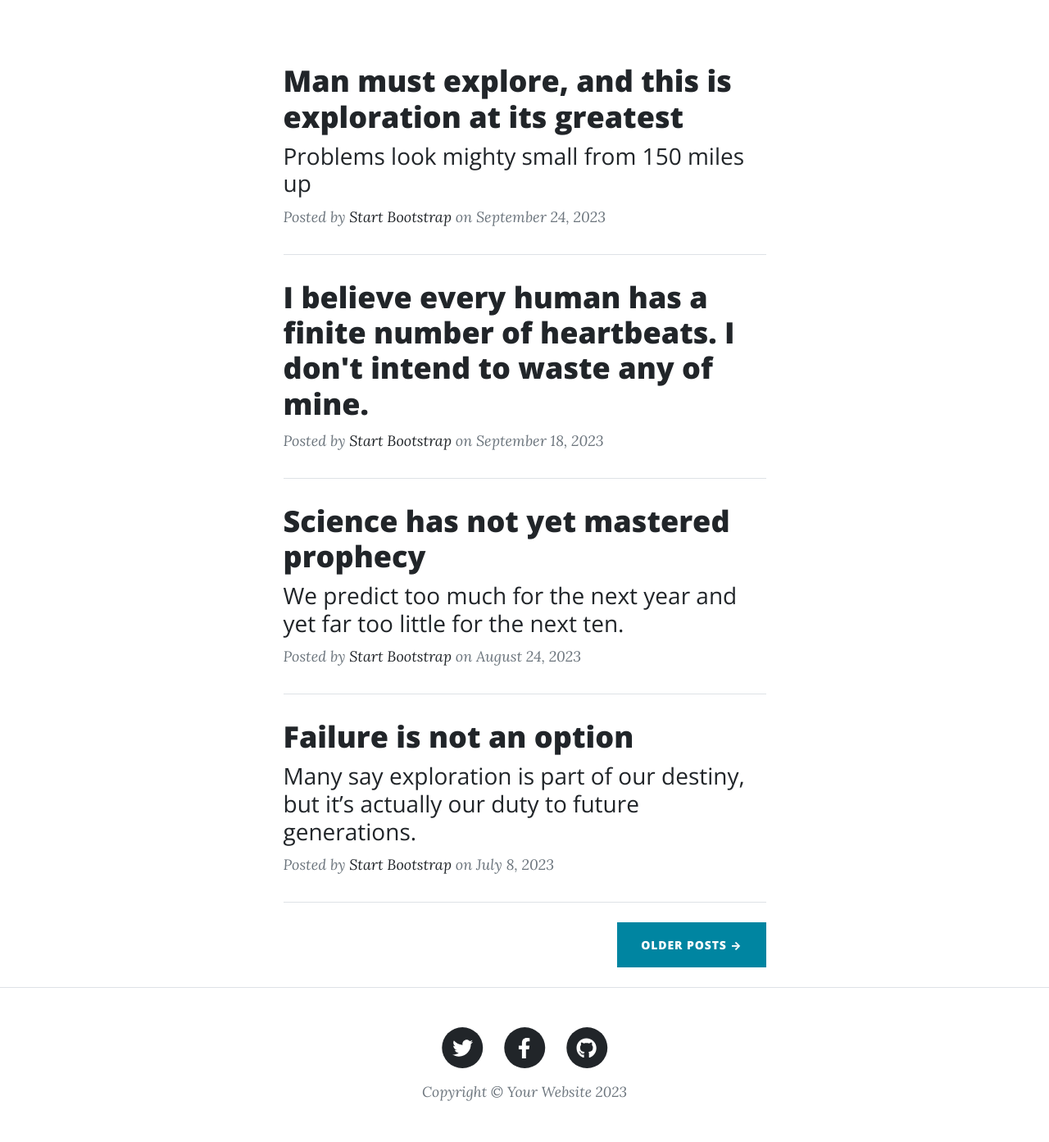
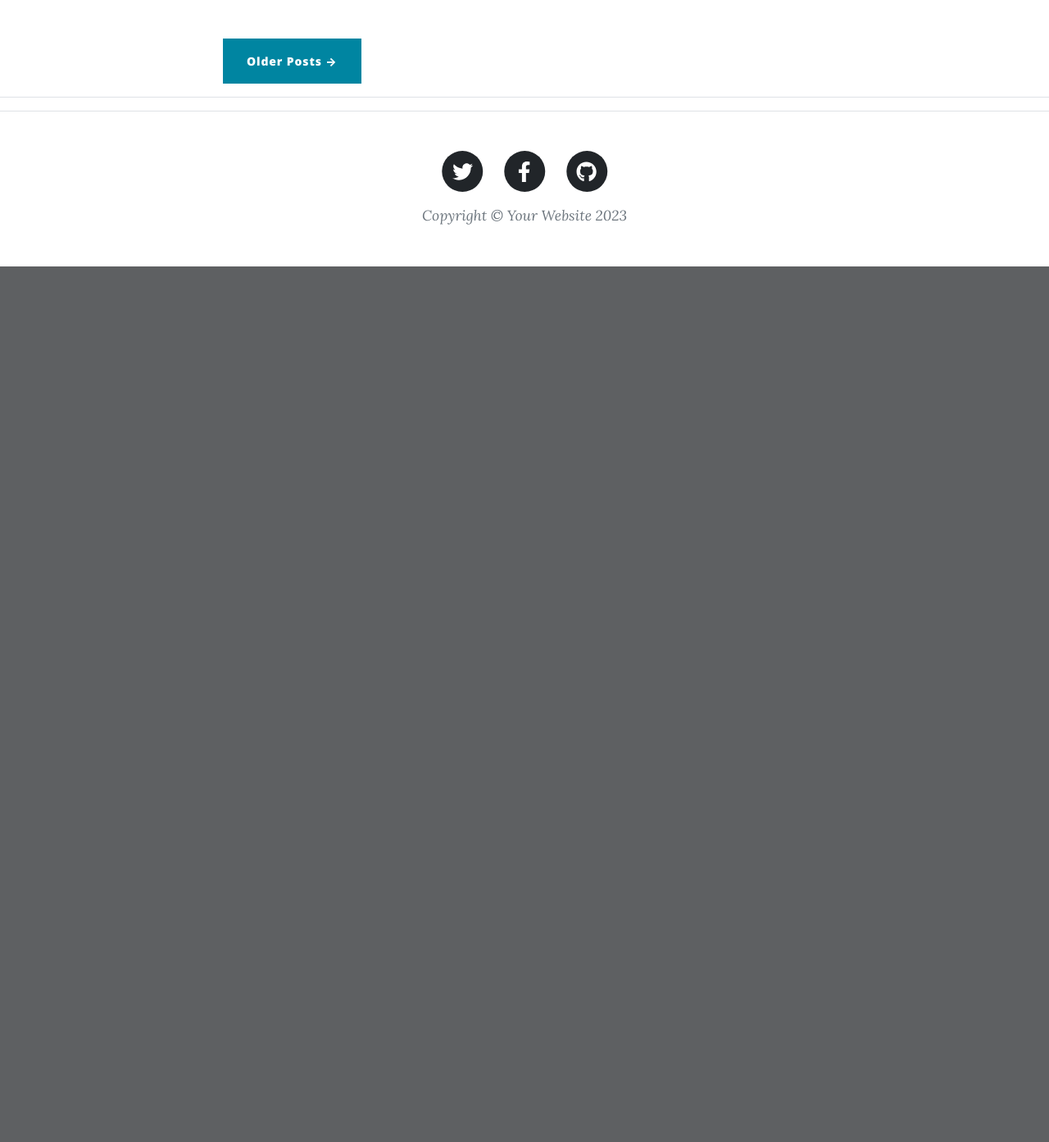
Before and after one commit to Erchey/Learning-Projects, a Flask app: page / in a window 1280 px wide. Shown: the part 533-1926 px from the top of the page at 82% size. After the commit the page ends 858 px from the top, so only its background shows below. Run offline with Flask 3, Linux system fonts and the light colour scheme; some libraries are stand-ins or nearby versions.

Commit message:
line 49 modified

```diff
--- a/upgraded blog/main.py
+++ b/upgraded blog/main.py
@@ -1,4 +1,7 @@
 from flask import Flask, render_template
+import requests
+
+# posts = requests.get("https://api.npoint.io/4fd68aac02b8d7330eac").json()
 
 app = Flask(__name__)
 
--- a/upgraded blog/templates/about.html
+++ b/upgraded blog/templates/about.html
@@ -34,7 +34,7 @@
             </div>
         </nav>
         <!-- Page Header-->
-        <header class="masthead" style="background-image: url('{{ url_for('static', filename='assets/img/contact-bg.jpg') }}'))">
+        <header class="masthead" style="background-image: url('{{ url_for('static', filename='assets/img/about-bg.jpg') }}')">
             <div class="container position-relative px-4 px-lg-5">
                 <div class="row gx-4 gx-lg-5 justify-content-center">
                     <div class="col-md-10 col-lg-8 col-xl-7">
--- a/upgraded blog/templates/contact.html
+++ b/upgraded blog/templates/contact.html
@@ -34,7 +34,7 @@
             </div>
         </nav>
         <!-- Page Header-->
-        <header class="masthead" style="background-image: url('{{ url_for('static', filename='assets/img/contact-bg.jpg') }}'))">
+        <header class="masthead" style="background-image: url('{{ url_for('static', filename='assets/img/contact-bg.jpg') }}')">
             <div class="container position-relative px-4 px-lg-5">
                 <div class="row gx-4 gx-lg-5 justify-content-center">
                     <div class="col-md-10 col-lg-8 col-xl-7">
--- a/upgraded blog/templates/index.html
+++ b/upgraded blog/templates/index.html
@@ -1,81 +1,52 @@
-<!DOCTYPE html>
-<html lang="en">
 {% include "header.html" %}
-        <!-- Page Header-->
-        <header class="masthead" style="background-image: url('{{ url_for('static', filename='assets/img/contact-bg.jpg') }}'))">
-            <div class="container position-relative px-4 px-lg-5">
-                <div class="row gx-4 gx-lg-5 justify-content-center">
-                    <div class="col-md-10 col-lg-8 col-xl-7">
+
+  <!-- Page Header -->
+  <header class="masthead" style="background-image: url('https://images.unsplash.com/photo-1470092306007-055b6797ca72?ixlib=rb-1.2.1&auto=format&fit=crop&w=668&q=80')">
+    <div class="overlay"></div>
+    <div class="container">
+      <div class="row">
+        <div class="col-lg-8 col-md-10 mx-auto">
           <div class="site-heading">
-                            <h1>Clean Blog</h1>
-                            <span class="subheading">A Blog Theme by Start Bootstrap</span>
+            <h1>Angela's Blog</h1>
+            <span class="subheading">A collection of Angela's random musings.</span>
           </div>
         </div>
       </div>
     </div>
   </header>
-        <!-- Main Content-->
-        <div class="container px-4 px-lg-5">
-            <div class="row gx-4 gx-lg-5 justify-content-center">
-                <div class="col-md-10 col-lg-8 col-xl-7">
-                    <!-- Post preview-->
+
+  <!-- Main Content -->
+  <div class="container">
+
+
+    <div class="row">
+      <div class="col-lg-8 col-md-10 mx-auto">
+        {% for post in all_posts %}
         <div class="post-preview">
-                        <a href="post.html">
-                            <h2 class="post-title">Man must explore, and this is exploration at its greatest</h2>
-                            <h3 class="post-subtitle">Problems look mighty small from 150 miles up</h3>
+          <a href="#">
+            <h2 class="post-title">
+              {{post.title}}
+            </h2>
+            <h3 class="post-subtitle">
+              {{post.subtitle}}
+            </h3>
           </a>
-                        <p class="post-meta">
-                            Posted by
-                            <a href="#!">Start Bootstrap</a>
-                            on September 24, 2023
-                        </p>
+          <p class="post-meta">Posted by
+            <a href="#">{{post.author}}</a>
+            on {{post.date}}</p>
         </div>
-                    <!-- Divider-->
-                    <hr class="my-4" />
-                    <!-- Post preview-->
-                    <div class="post-preview">
-                        <a href="post.html"><h2 class="post-title">I believe every human has a finite number of heartbeats. I don't intend to waste any of mine.</h2></a>
-                        <p class="post-meta">
-                            Posted by
-                            <a href="#!">Start Bootstrap</a>
-                            on September 18, 2023
-                        </p>
-                    </div>
-                    <!-- Divider-->
-                    <hr class="my-4" />
-                    <!-- Post preview-->
-                    <div class="post-preview">
-                        <a href="post.html">
-                            <h2 class="post-title">Science has not yet mastered prophecy</h2>
-                            <h3 class="post-subtitle">We predict too much for the next year and yet far too little for the next ten.</h3>
-                        </a>
-                        <p class="post-meta">
-                            Posted by
-                            <a href="#!">Start Bootstrap</a>
-                            on August 24, 2023
-                        </p>
-                    </div>
-                    <!-- Divider-->
-                    <hr class="my-4" />
-                    <!-- Post preview-->
-                    <div class="post-preview">
-                        <a href="post.html">
-                            <h2 class="post-title">Failure is not an option</h2>
-                            <h3 class="post-subtitle">Many say exploration is part of our destiny, but it’s actually our duty to future generations.</h3>
-                        </a>
-                        <p class="post-meta">
-                            Posted by
-                            <a href="#!">Start Bootstrap</a>
-                            on July 8, 2023
-                        </p>
-                    </div>
-                    <!-- Divider-->
-                    <hr class="my-4" />
-                    <!-- Pager-->
-                    <div class="d-flex justify-content-end mb-4"><a class="btn btn-primary text-uppercase" href="#!">Older Posts →</a></div>
+        <hr>
+        {% endfor %}
+
+
+        <!-- Pager -->
+        <div class="clearfix">
+          <a class="btn btn-primary float-right" href="#">Older Posts &rarr;</a>
         </div>
       </div>
     </div>
-        <!-- Footer-->
-    {% include "footer.html"%}
-</html>
+  </div>
+
+  <hr>
+
+{% include "footer.html" %}
```
Lines whose indentation alone changed are shown as unchanged.
